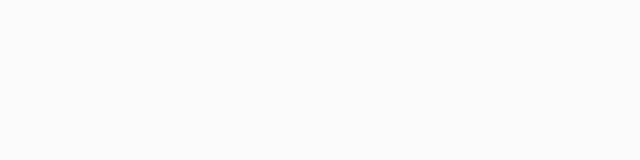
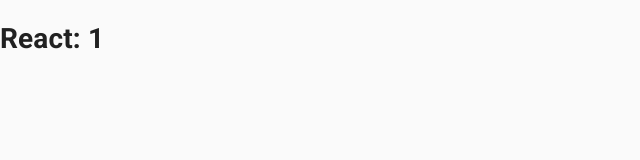
Before and after one commit to geraldobl58/react-dashboard-affiliate, a React (Create React App) app: page /historico/1 in a window 1280 px wide. Shown: the top 160 px of the page, without its empty margins (0-640 px from the left). Built offline with nearby package versions, Linux system fonts and the light colour scheme.

Commit message:
:sparkles: Creating route passing parameter

```diff
--- a/src/pages/Historic/index.jsx
+++ b/src/pages/Historic/index.jsx
@@ -170,7 +170,7 @@
                       <TableCell>{item.usuario}</TableCell>
                       <TableCell>{item.observacao}</TableCell>
                       <TableCell>
-                        <Link to="/">detalhes</Link>
+                        <Link to={`/historico/${item.id}`}>detalhes</Link>
                       </TableCell>
                     </TableRow>
                   ))}
--- /dev/null
+++ b/src/pages/HistoricSingle/index.jsx
@@ -0,0 +1,11 @@
+import React from 'react';
+import { useRouteMatch } from 'react-router-dom';
+
+const HistoricSingle = () => {
+  const { params } = useRouteMatch();
+  console.log(params);
+
+  return <h1>React: {params.id}</h1>;
+};
+
+export default HistoricSingle;
--- a/src/routes/index.jsx
+++ b/src/routes/index.jsx
@@ -7,6 +7,7 @@
 const Commissions = lazy(() => import('../pages/Commissions'));
 const Payments = lazy(() => import('../pages/Payments'));
 const Historic = lazy(() => import('../pages/Historic'));
+const HistoricSingle = lazy(() => import('../pages/HistoricSingle'));
 const Publisher = lazy(() => import('../pages/Publisher'));
 
 const Routes = () => (
@@ -17,6 +18,7 @@
         <Route exact path="/comissoes" component={Commissions} />
         <Route exact path="/pagamentos" component={Payments} />
         <Route exact path="/historico" component={Historic} />
+        <Route exact path="/historico/:id" component={HistoricSingle} />
         <Route exact path="/publisher" component={Publisher} />
       </Switch>
     </Suspense>
```
